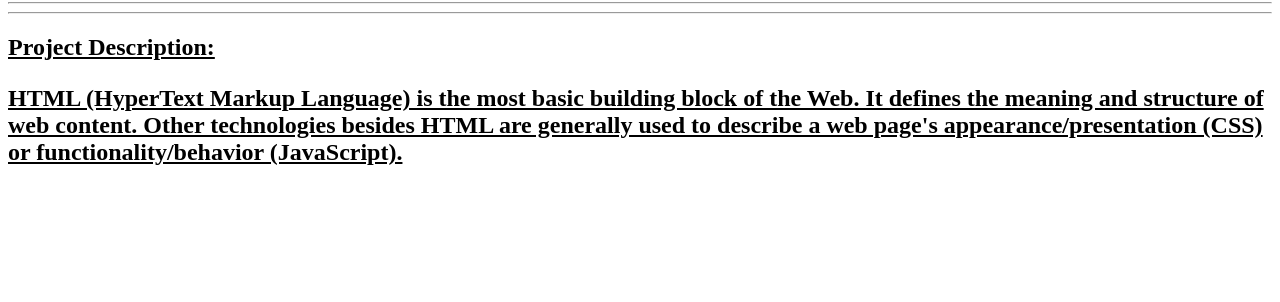
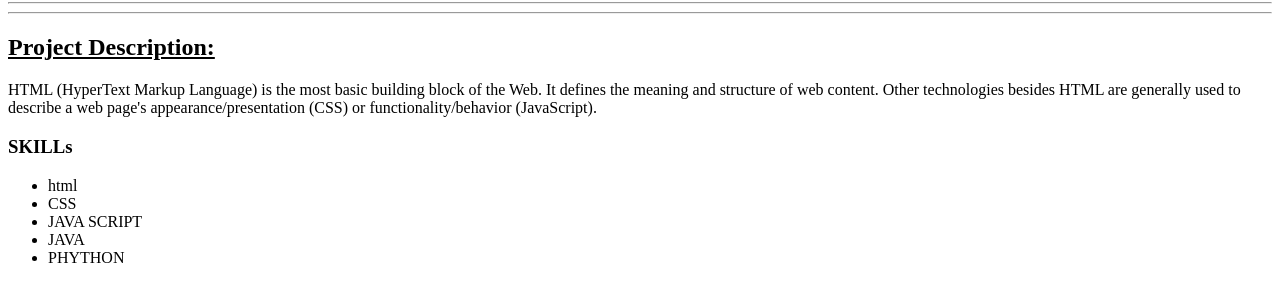
Before and after one commit to tatajivaka/repo3, a plain HTML site: page index.html in a window 1280 px wide. Shown: the part 166-468 px from the top of the page. Drawn offline with Linux system fonts and the light colour scheme.

Commit message:
day1brachm3

```diff
--- a/index.html
+++ b/index.html
@@ -5,10 +5,18 @@
         <u><h1 style="text-align: left;">9441661779</h1></u>
         <hr>
         <hr>
-         <u><h2>Project Description:
+         <u><h2>Project Description: </h2></u>
             <p>HTML (HyperText Markup Language) is the most basic building block of the Web. It defines the meaning and structure of web content. Other technologies besides HTML are generally used to describe a web page's appearance/presentation (CSS) or functionality/behavior (JavaScript).</p>
 
-         </h2></u>
+        <h3>SKILLs</h3>
+        <ul>
+            <li>html</li>
+            <li>CSS</li>
+            <li>JAVA SCRIPT</li>
+            <li>JAVA</li>
+            <li>PHYTHON</li>
+
+        </ul>
     </body>
 
 
```
